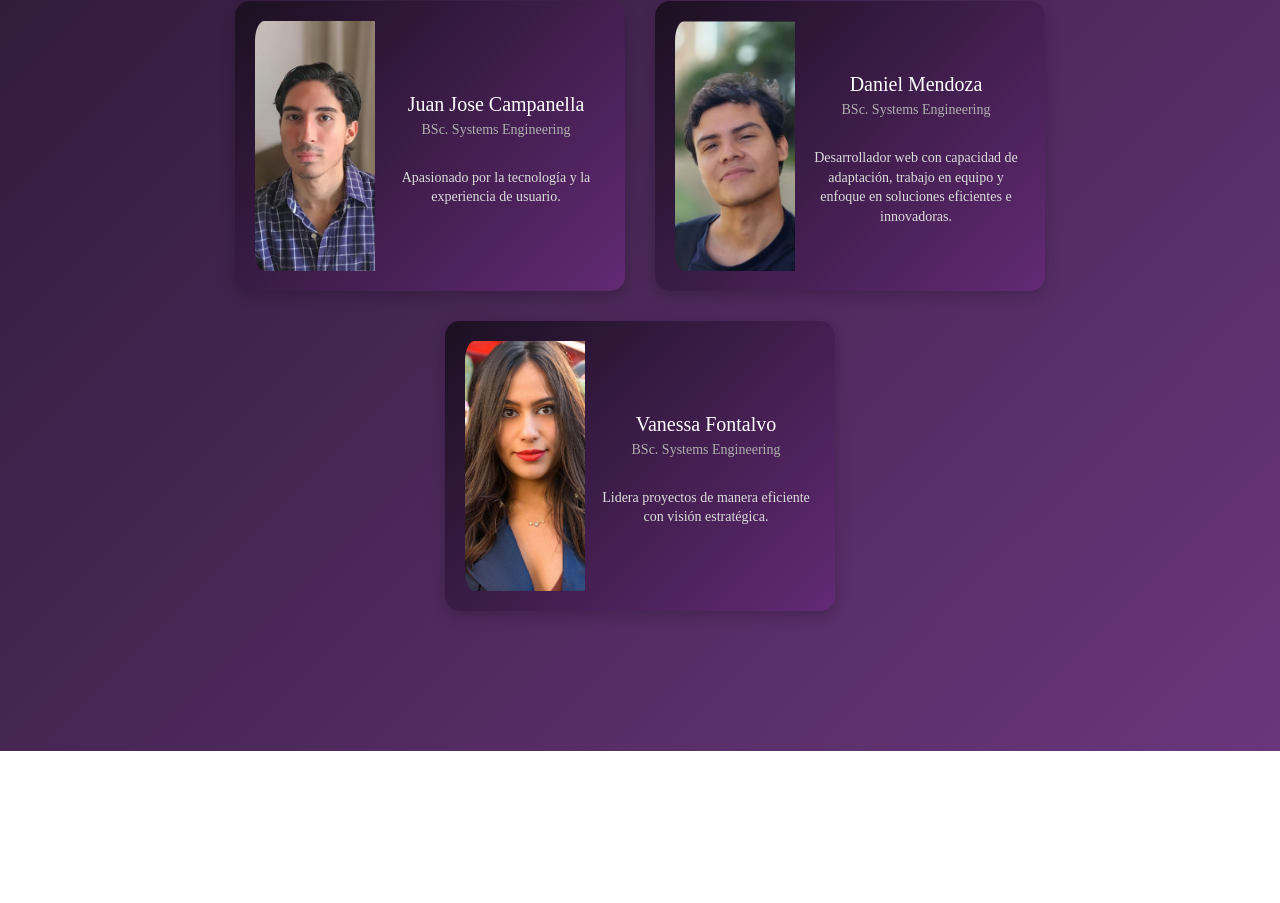
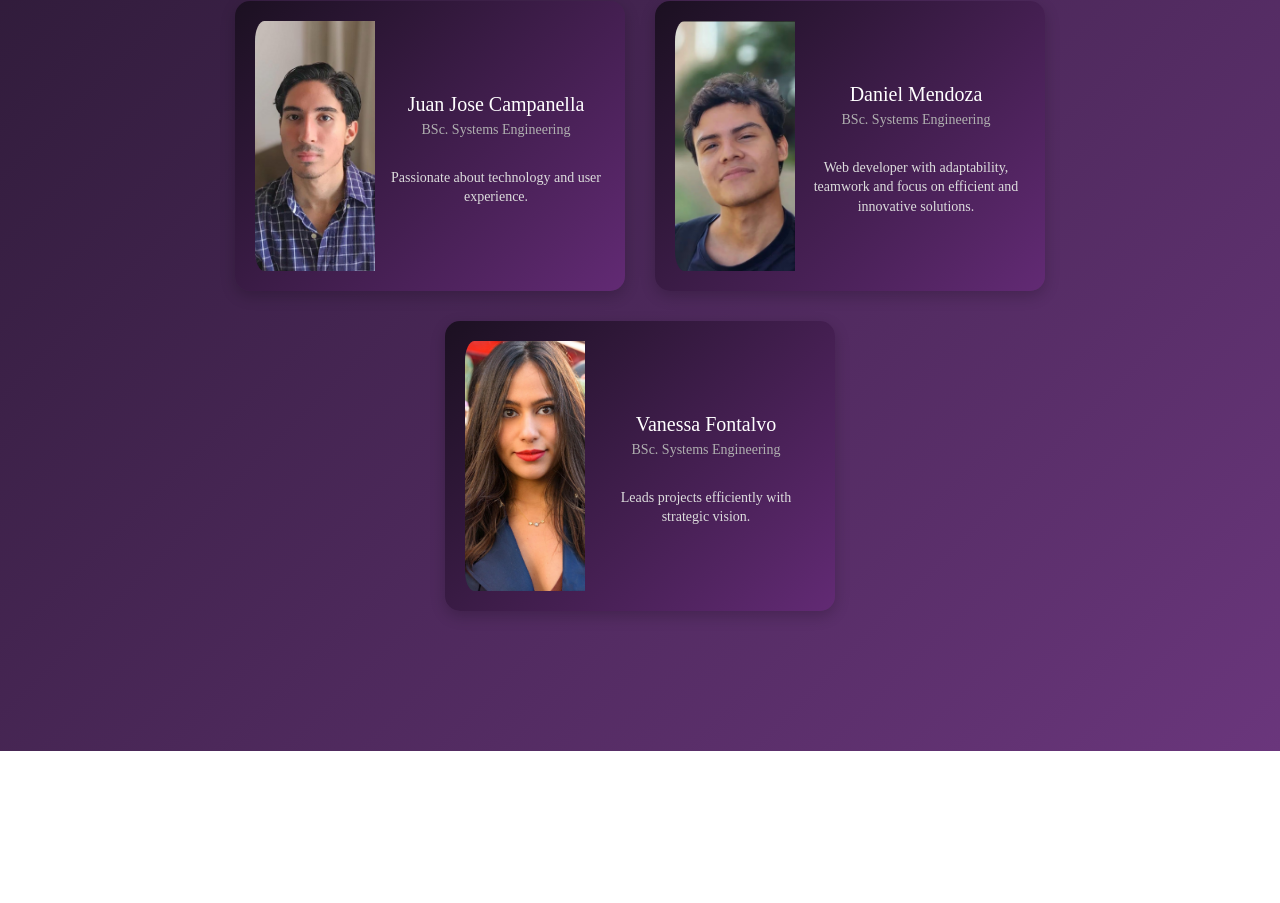
Before and after one commit to DEM2/WebCloud-Lab, a React (Vite) app: page / in a window 1280 px wide. Shown: the part 1197-2100 px from the top of the page. Built offline with nearby package versions, Linux system fonts and the light colour scheme; a web font is replaced by a local one.

Commit message:
About Us minor changes

```diff
--- a/src/Pages/About_Us.jsx
+++ b/src/Pages/About_Us.jsx
@@ -8,19 +8,19 @@ function AboutUs() {
       image: "src/assets/juanCampanella.jpg",
       name: "Juan Jose Campanella",
       profession: "BSc. Systems Engineering",
-      description: "Apasionado por la tecnología y la experiencia de usuario.",
+      description: "Passionate about technology and user experience.",
     },
     {
       image: "src/assets/danielMendoza.jpeg",
       name: "Daniel Mendoza",
       profession: "BSc. Systems Engineering",
-      description: "Desarrollador web con capacidad de adaptación, trabajo en equipo y enfoque en soluciones eficientes e innovadoras.",
+      description: "Web developer with adaptability, teamwork and focus on efficient and innovative solutions.",
     },
     {
       image: "src/assets/vanessaFontalvo.jpg",
       name: "Vanessa Fontalvo",
       profession: "BSc. Systems Engineering",
-      description: "Lidera proyectos de manera eficiente con visión estratégica.",
+      description: "Leads projects efficiently with strategic vision.",
     },
   ];
 
```
